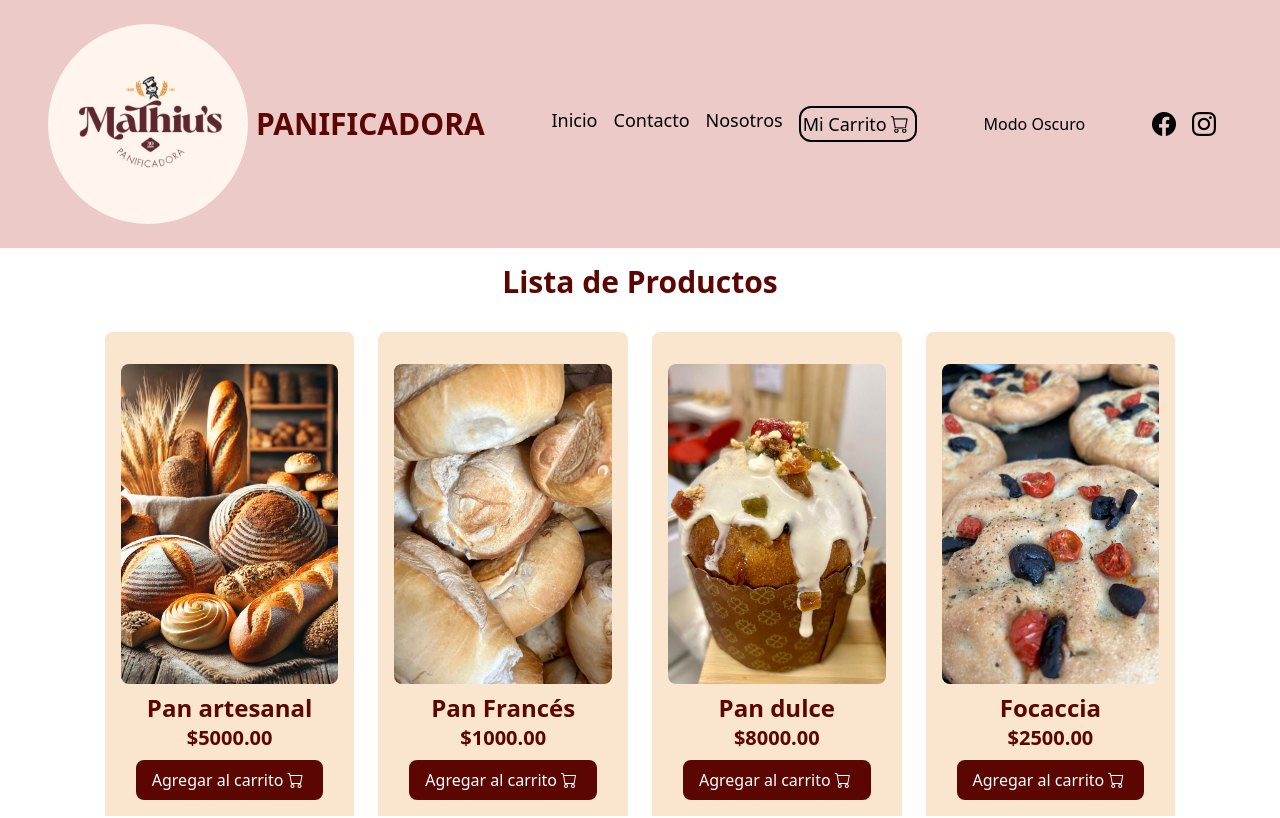
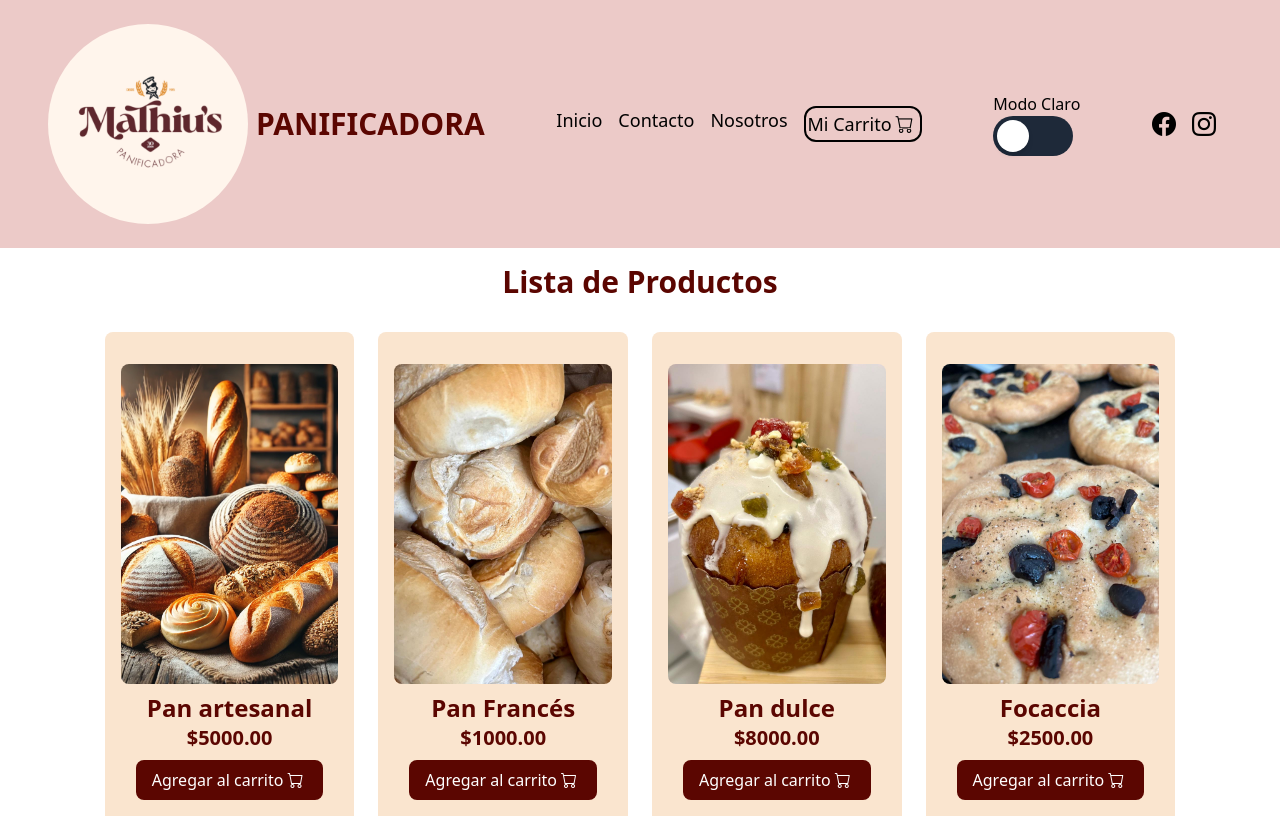
Before and after one commit to agustinasc/modulo04-sprint03, a React (Vite) app: page / in a window 1280 px wide. Shown: the top 818 px of the page. Built offline with nearby package versions, Linux system fonts and the light colour scheme.

Commit message:
Cambios en el toggle del nav

```diff
--- a/package.json
+++ b/package.json
@@ -12,6 +12,7 @@
   "dependencies": {
     "@tailwindcss/vite": "^4.0.13",
     "bootstrap-icons": "^1.11.3",
+    "motion": "^12.5.0",
     "react": "^19.0.0",
     "react-dom": "^19.0.0",
     "tailwindcss": "^4.0.13"
--- a/src/components/Navbar.jsx
+++ b/src/components/Navbar.jsx
@@ -2,6 +2,7 @@ import { useContext, useState } from "react";
 import logo from '../assets/logo2.png';
 import { CartContext } from "../context/CartContext";
 import { ThemeContext } from "../context/ThemeContext";
+import * as motion from "motion/react-client"
 
 
 
@@ -108,11 +109,21 @@ export const Navbar = () => {
 
               {/* MODO CLARO/OSCURO */}
           <div>
+            {theme === "oscuro" ? "Modo Oscuro" : "Modo Claro"}
               <button
-                className={`${theme === "oscuro" ? "text-white hover:text-rose-300 transition-transform duration-700 transform hover:scale-120" : "text-black hover:text-orange-800 transition-transform duration-700 transform hover:scale-120"}`}
+                className={`flex items-center w-20 h-10 p-1 rounded-full cursor-pointer transition-all ${theme === "oscuro" ? "bg-rose-400 justify-end" : "bg-gray-800 justify-start"}`}
                 onClick={toggleTheme}
               >
-                {theme === "claro" ? "Modo Oscuro" : "Modo Claro"}
+                <motion.div
+                  className="w-8 h-8 bg-white rounded-full shadow-md"
+                  layout
+                  transition={{
+                    type: "spring",
+                    visualDuration: 0.2,
+                    bounce: 0.2,
+                }}
+                />
+
               </button>
           </div>
 
```
Also changed, not shown: 1 other file (tests, documents, lock files or other folders).
